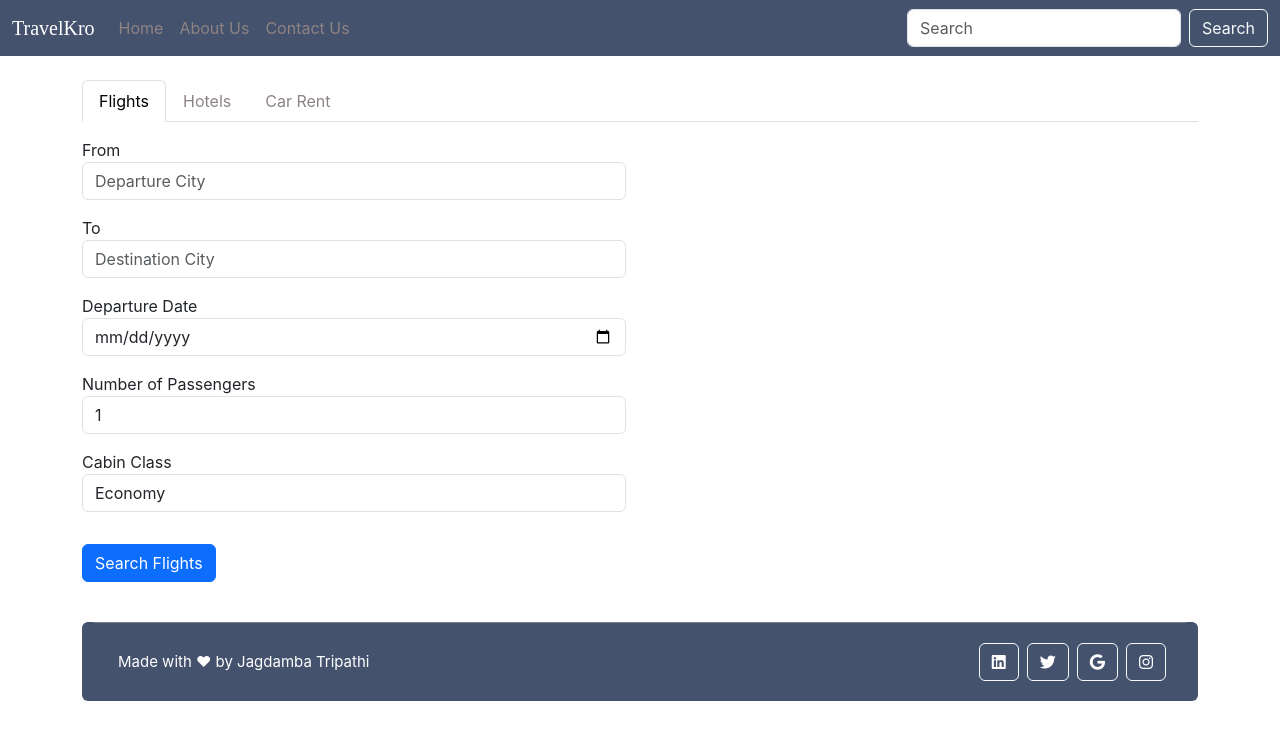
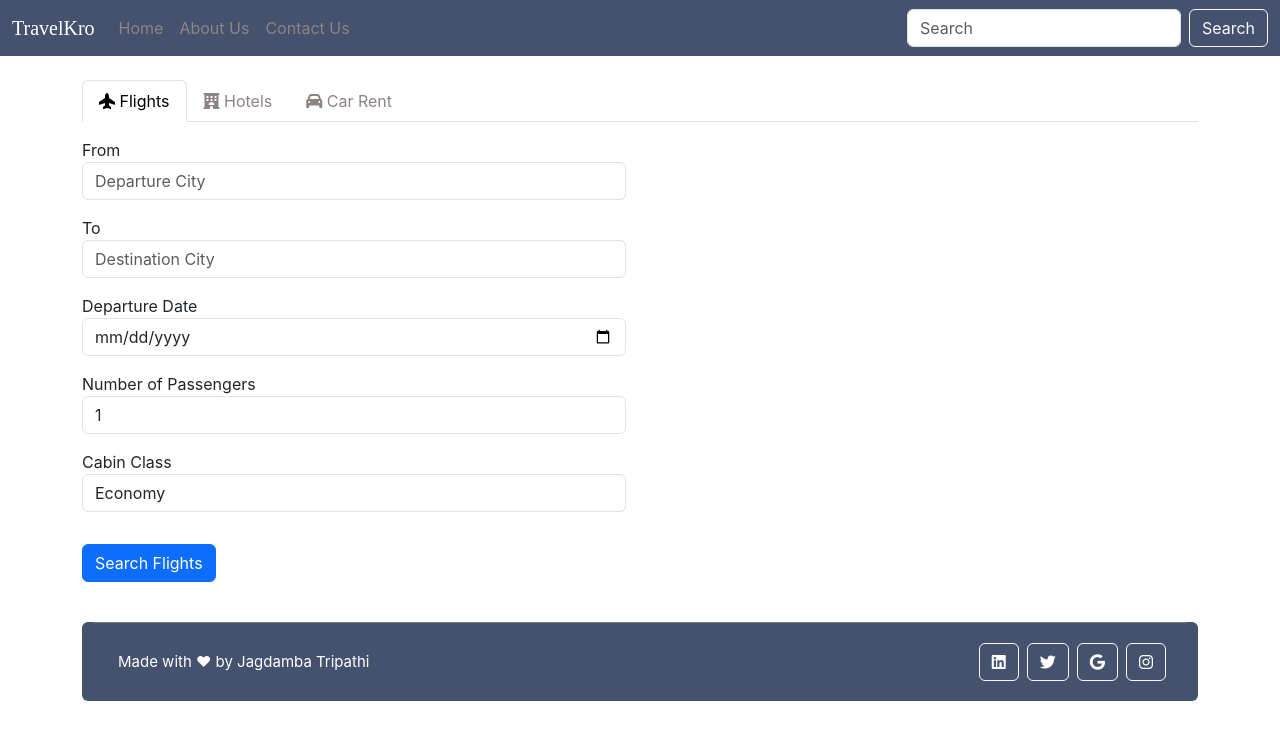
Before and after one commit to jagdtri2003/my-app, a React (Create React App) app: page / in a window 1280 px wide. Shown: the top 740 px of the page. Built offline with nearby package versions, Linux system fonts and the light colour scheme; a web font is replaced by a local one.

Commit message:
added icons

```diff
--- a/src/components/MainCard.js
+++ b/src/components/MainCard.js
@@ -9,13 +9,13 @@ export default function MainCard() {
     <>
     <ul className="nav nav-tabs" id="myTab" role="tablist">
     <li className="nav-item" role="presentation">
-        <button className="nav-link active" id="home-tab" data-bs-toggle="tab" data-bs-target="#home-tab-pane" type="button" role="tab" aria-controls="home-tab-pane" aria-selected="true">Flights</button>
+        <button className="nav-link active" id="home-tab" data-bs-toggle="tab" data-bs-target="#home-tab-pane" type="button" role="tab" aria-controls="home-tab-pane" aria-selected="true"><i class="fa-solid fa-plane-up"></i> Flights</button>
     </li>
     <li className="nav-item" role="presentation">
-        <button className="nav-link" id="profile-tab" data-bs-toggle="tab" data-bs-target="#profile-tab-pane" type="button" role="tab" aria-controls="profile-tab-pane" aria-selected="false">Hotels</button>
+        <button className="nav-link" id="profile-tab" data-bs-toggle="tab" data-bs-target="#profile-tab-pane" type="button" role="tab" aria-controls="profile-tab-pane" aria-selected="false"><i class="fa-solid fa-hotel"></i> Hotels</button>
     </li>
     <li className="nav-item" role="presentation">
-        <button className="nav-link" id="contact-tab" data-bs-toggle="tab" data-bs-target="#contact-tab-pane" type="button" role="tab" aria-controls="contact-tab-pane" aria-selected="false">Car Rent</button>
+        <button className="nav-link" id="contact-tab" data-bs-toggle="tab" data-bs-target="#contact-tab-pane" type="button" role="tab" aria-controls="contact-tab-pane" aria-selected="false"><i class="fa-solid fa-car"></i> Car Rent</button>
     </li>
     </ul>
     <div className="tab-content my-2" id="myTabContent">
```
